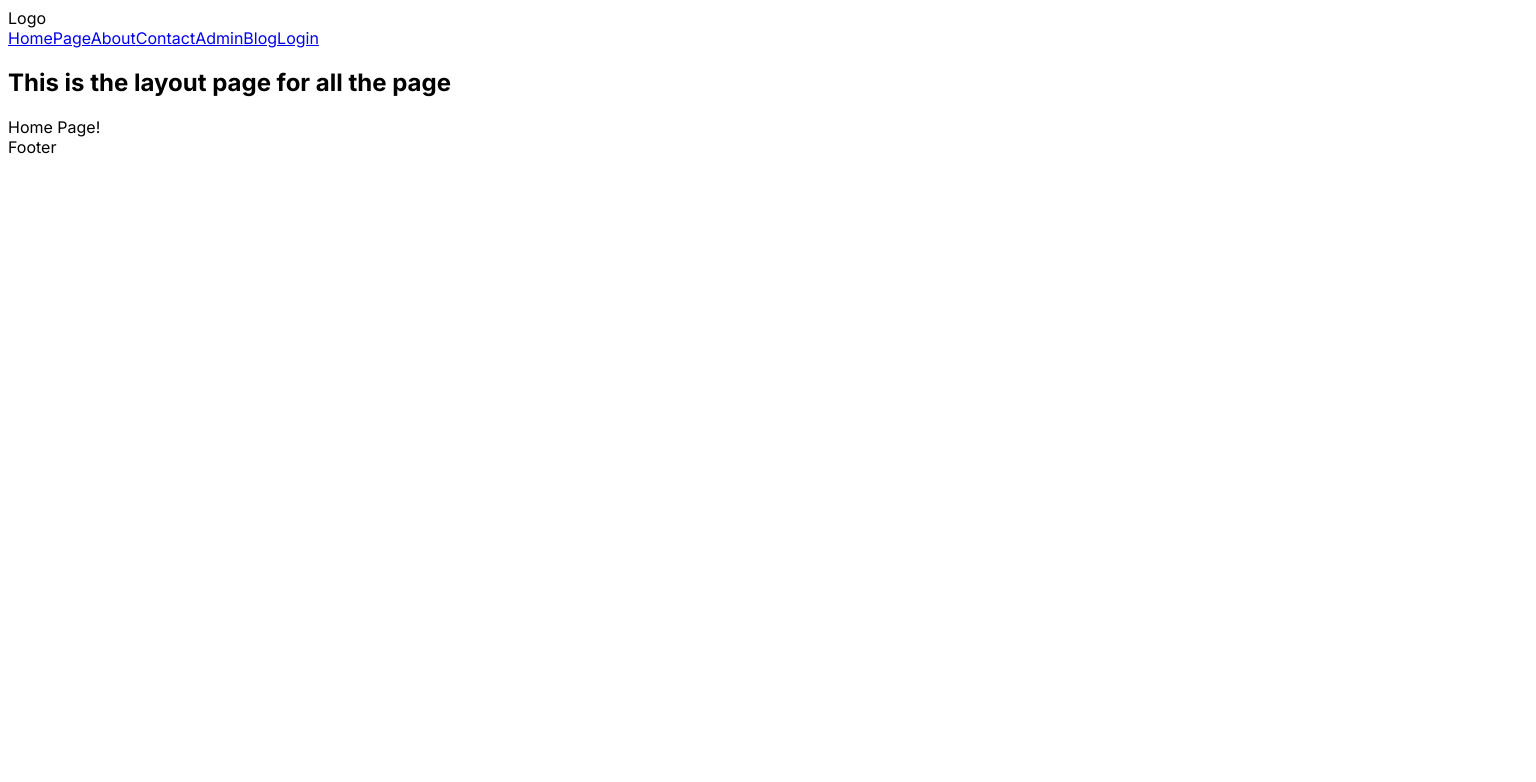
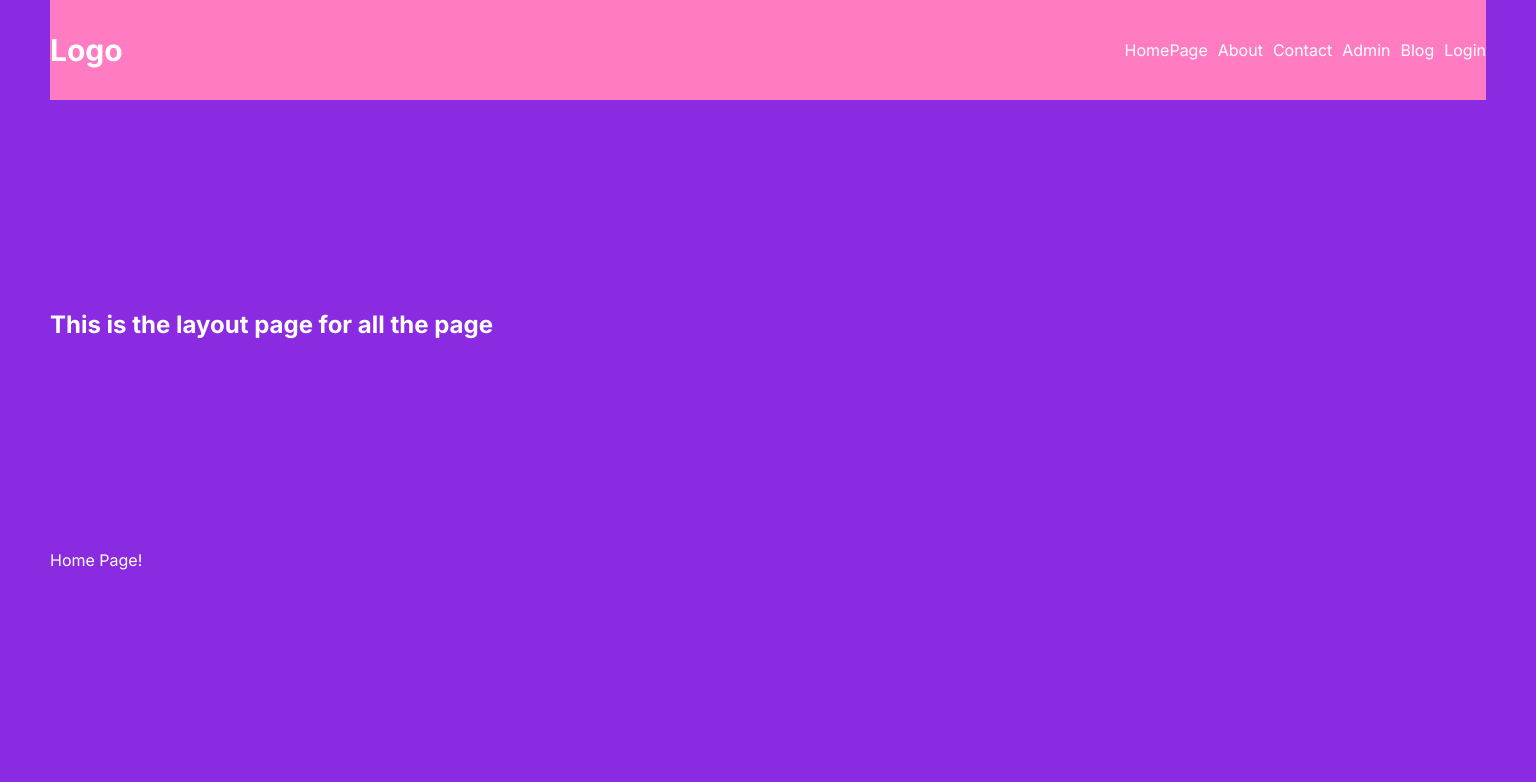
Before and after one commit to Sharat-m/Demo1-NextJs, a Next.js app: page / in a window 1280 px wide. Shown: the top 782 px of the page, 1536 px wide, since content can reach past the window. Built offline with nearby package versions, Linux system fonts and the light colour scheme.

Commit message:
Added the initial styling to the page to set proper

```diff
--- a/src/app/globals.css
+++ b/src/app/globals.css
@@ -0,0 +1,31 @@
+:root{
+    --bg:  blue;
+    --text:white;
+}
+
+*{
+    margin: 0;
+    padding: 0;
+    box-sizing: border-box;
+}
+body{
+    background-color: var(--bg);
+    color: var(--text);
+}
+
+a{
+    text-decoration: none;
+    color: white ;
+}
+
+.container {
+    background-color: blueviolet;
+    width: 1536px;
+    margin: auto;
+    padding-left: 50px;
+    padding-right: 50px;
+    min-height: 100vh;
+    display: flex;
+    flex-direction: column;
+    justify-content: space-between ;
+}
--- a/src/app/layout.js
+++ b/src/app/layout.js
@@ -15,10 +15,12 @@ export default function RootLayout({ children }) {
   return (
     <html lang="en">
       <body className={inter.className}>
+        <div className="container" >
         <Navbar />
         <h2>This is the layout page for all the page</h2>
         {children}
         <Footer />
+        </div>
         </body>
 
     </html>
--- a/src/app/page.js
+++ b/src/app/page.js
@@ -1,4 +1,5 @@
 const Home = () => {
+  // throw new Error("error in home");
   return <div>Home Page!</div>;
 };
 
--- a/src/components/navbar/links/Links.jsx
+++ b/src/components/navbar/links/Links.jsx
@@ -1,4 +1,5 @@
 import Link from "next/link"
+import styles from "./links.module.css"
 
 const Links = () => {
 const links = [
@@ -29,7 +30,7 @@ const links = [
 ];
 
     return (
-       <div>
+       <div className={styles.links}>
         {links.map(link =>(
             <Link href={link.path} key={link.title}>{link.title}</Link>
         ))}
--- /dev/null
+++ b/src/components/navbar/links/links.module.css
@@ -0,0 +1,5 @@
+.links{
+    display: flex;
+    align-items: center;
+    gap: 10px;
+}
--- a/src/components/navbar/navbar.jsx
+++ b/src/components/navbar/navbar.jsx
@@ -1,9 +1,10 @@
 import Links from "./links/Links";
+import styles from "./navbar.module.css"
 
 const Navbar = () => {
   return (
-    <div>
-      <div>Logo</div>
+    <div className= {styles.container}>
+      <div className={styles.logo}>Logo</div>
       <div>
         <Links />
       </div>
--- /dev/null
+++ b/src/components/navbar/navbar.module.css
@@ -0,0 +1,12 @@
+.container{
+    background-color: rgb(255, 124, 194);
+    height: 100px;
+    display: flex;
+    align-items: center;
+    justify-content: space-between;
+
+}
+.logo{
+    font-size: 30px;
+    font-weight: bold;
+}
```
Also changed, not shown: src/app/error.jsx (added, +8 -0 lines), src/app/not-found.jsx (added, +9 -0 lines).
